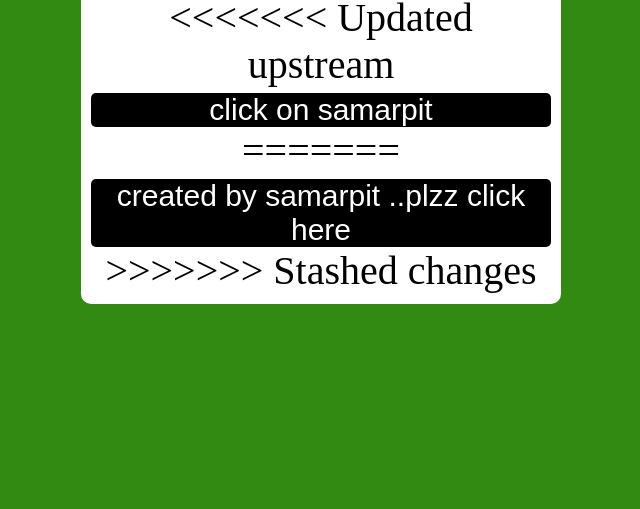
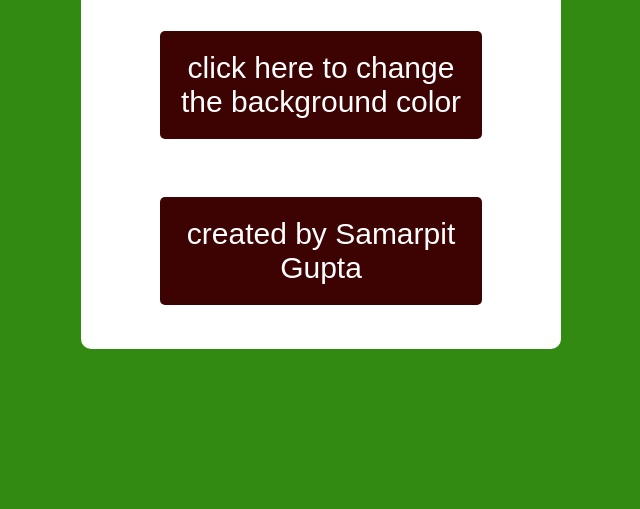
Before and after one commit to Guptasamarpit/color-mixture, a plain HTML site: page index.html in a window 1280 px wide. Shown: the part 291-800 px from the top of the page, without its empty margins (319-959 px from the left). Drawn offline with Linux system fonts and the light colour scheme.

Commit message:
some changes done

```diff
--- a/custom.css
+++ b/custom.css
@@ -22,19 +22,29 @@ body {
 .container {
 
     width: 30rem;
+    height:30rem;
     padding: 10px;
-border-radius: 10px;
-font-size: 40px;
+    display: flex;
+    flex-direction: column;
+    justify-content: center;
+    align-items: center;
+    gap:3rem;
+    border-radius: 10px;
+    font-size: 40px;
     background-color: white;
     text-align: center;
 }
 button{
-    margin-top: 5px;
-    width: 100%;
-    background-color: black;
+    margin: 5px;
+    padding: 20px;
+    width: 70%;
+    background-color: rgb(61, 3, 3);
     color:white;
     border:none;
     border-radius: 5px;
     font-size: 30px;
-    display: block;
+    /* display: flex;
+    align-items: center;
+    justify-content: center; */
+    /* display: block; */
 }
--- a/index.html
+++ b/index.html
@@ -11,11 +11,8 @@
     <div class="main">
         <div class="container">
         <h2 id="color-code">#fff</h2>
-<<<<<<< Updated upstream
-     <button id="btn">click on samarpit</button>
-=======
-     <button id="btn">created by samarpit ..plzz click here</button>
->>>>>>> Stashed changes
+     <button id="btn">click here to change the background color</button>
+     <button id="btn">created by Samarpit Gupta</button>
     </div>
     </div>
     <script src ="app.js"></script>
```
